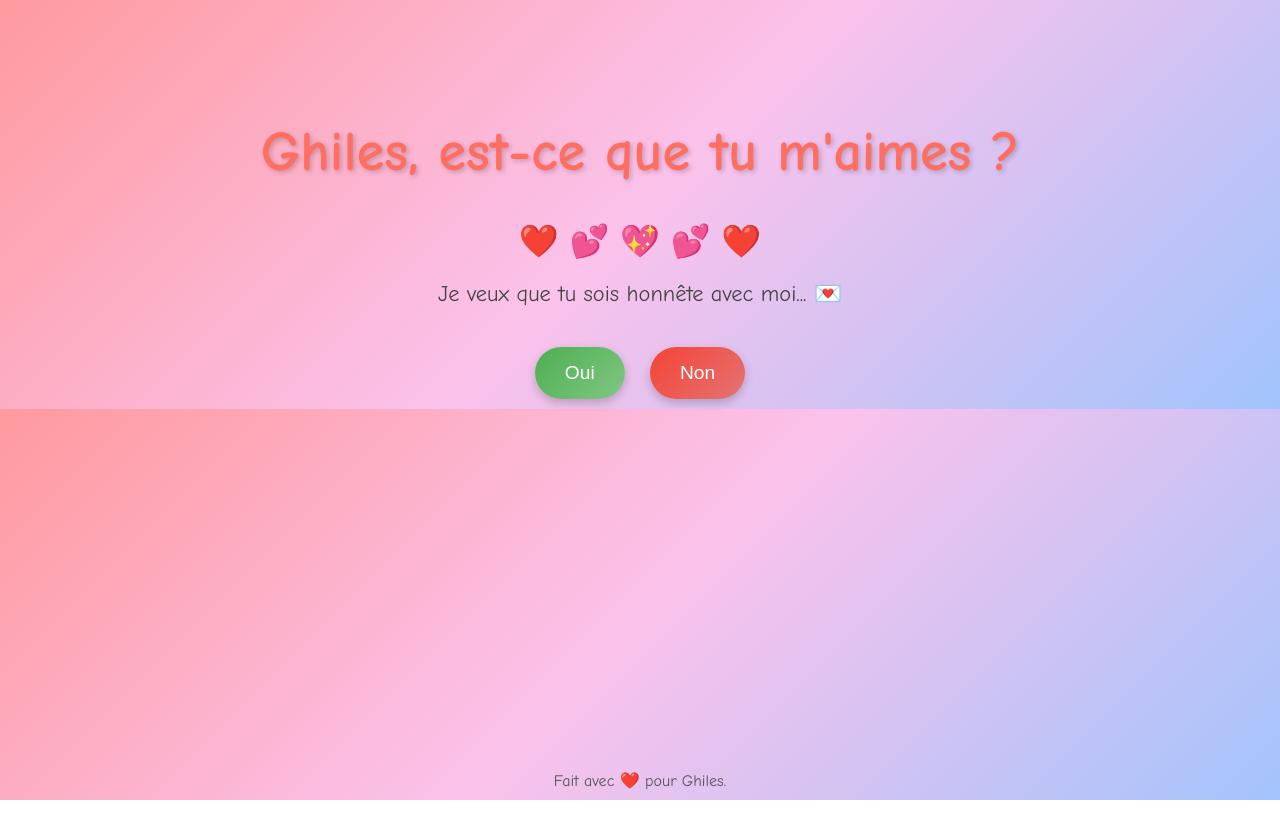
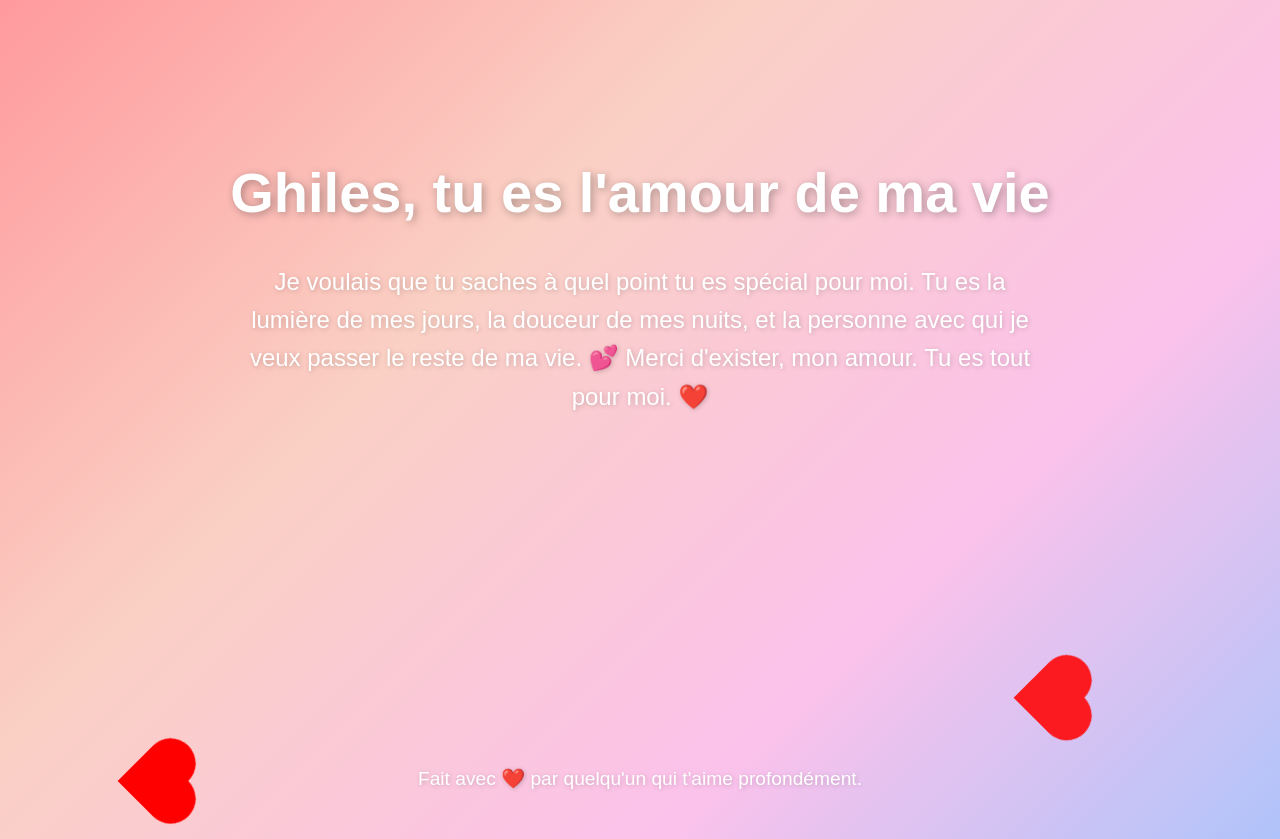
Before and after one commit to SaraLyna/Site-romantique, a plain HTML site: page index.html in a window 1280 px wide. Shown: the top 839 px of the page. Before the commit the page ends 800 px from the top, so only its background shows below. Drawn offline with Linux system fonts and the light colour scheme.

Commit message:
Update index.html

```diff
--- a/index.html
+++ b/index.html
@@ -3,79 +3,114 @@
 <head>
     <meta charset="UTF-8">
     <meta name="viewport" content="width=device-width, initial-scale=1.0">
-    <title>Ghiles, est-ce que tu m'aimes ?</title>
+    <title>À l'amour de ma vie, Ghiles</title>
     <style>
         body {
-            font-family: 'Comic Sans MS', cursive, sans-serif;
-            text-align: center;
-            background: linear-gradient(135deg, #ff9a9e, #fbc2eb, #a1c4fd);
-            color: #333;
+            font-family: 'Poppins', sans-serif;
             margin: 0;
             padding: 0;
+            background: linear-gradient(135deg, #ff9a9e, #fad0c4, #fbc2eb, #a1c4fd);
+            animation: gradient 10s ease infinite;
+            height: 100vh;
+            overflow: hidden;
+            color: white;
+            text-align: center;
         }
+
+        @keyframes gradient {
+            0% { background-position: 0% 50%; }
+            50% { background-position: 100% 50%; }
+            100% { background-position: 0% 50%; }
+        }
+
         h1 {
-            margin-top: 15vh;
             font-size: 3.5em;
-            color: #ff6f61;
-            text-shadow: 2px 2px 5px rgba(0, 0, 0, 0.2);
+            margin-top: 20vh;
+            text-shadow: 2px 2px 8px rgba(0, 0, 0, 0.3);
         }
+
         p {
-            font-size: 1.4em;
-            margin: 20px 0;
-            color: #444;
+            font-size: 1.5em;
+            margin: 20px auto;
+            max-width: 800px;
+            line-height: 1.6;
+            text-shadow: 1px 1px 5px rgba(0, 0, 0, 0.2);
         }
-        .hearts {
-            font-size: 2em;
-            color: #ff6f61;
+
+        .hearts-container {
+            position: relative;
+            height: 50vh;
+            overflow: hidden;
         }
-        .buttons {
-            margin-top: 30px;
+
+        .heart {
+            position: absolute;
+            width: 50px;
+            height: 50px;
+            background: red;
+            opacity: 0.8;
+            transform: rotate(45deg);
+            animation: float 7s infinite ease-in-out;
         }
-        button {
-            font-size: 1.2em;
-            padding: 15px 30px;
-            margin: 10px;
-            border: none;
-            border-radius: 50px;
-            cursor: pointer;
-            color: white;
-            background: linear-gradient(135deg, #f857a6, #ff5858);
-            box-shadow: 0 4px 10px rgba(0, 0, 0, 0.2);
-            transition: transform 0.3s ease, box-shadow 0.3s ease;
+
+        .heart::before, .heart::after {
+            content: "";
+            position: absolute;
+            width: 50px;
+            height: 50px;
+            background: red;
+            border-radius: 50%;
         }
-        button:hover {
-            transform: scale(1.1);
-            box-shadow: 0 6px 15px rgba(0, 0, 0, 0.3);
+
+        .heart::before {
+            top: -25px;
+            left: 0;
         }
-        button:active {
-            transform: scale(1);
-            box-shadow: 0 3px 7px rgba(0, 0, 0, 0.3);
+
+        .heart::after {
+            left: 25px;
+            top: 0;
         }
+
+        @keyframes float {
+            0% {
+                transform: translateY(0) rotate(45deg);
+                opacity: 1;
+            }
+            100% {
+                transform: translateY(-800px) rotate(45deg);
+                opacity: 0;
+            }
+        }
+
         footer {
             position: absolute;
             bottom: 10px;
             width: 100%;
-            font-size: 1em;
-            color: #555;
-        }
-        .yes {
-            background: linear-gradient(135deg, #4caf50, #81c784);
-        }
-        .no {
-            background: linear-gradient(135deg, #f44336, #e57373);
+            font-size: 1.2em;
+            color: #fefefe;
+            text-shadow: 1px 1px 5px rgba(0, 0, 0, 0.2);
         }
     </style>
 </head>
 <body>
-    <h1>Ghiles, est-ce que tu m'aimes ?</h1>
-    <div class="hearts">❤️ 💕 💖 💕 ❤️</div>
-    <p>Je veux que tu sois honnête avec moi... 💌</p>
-    <div class="buttons">
-        <button class="yes" onclick="alert('Moi aussi Ghiles, je t’aime tellement ! ❤️')">Oui</button>
-        <button class="no" onclick="alert('Oh... c’est triste 😢 Mais je t’aimerai toujours.')">Non</button>
+    <h1>Ghiles, tu es l'amour de ma vie</h1>
+    <p>Je voulais que tu saches à quel point tu es spécial pour moi.
+        Tu es la lumière de mes jours, la douceur de mes nuits, et la personne avec qui je veux passer le reste de ma vie. 💕
+        Merci d'exister, mon amour. Tu es tout pour moi. ❤️
+    </p>
+
+    <div class="hearts-container">
+        <!-- Générer des cœurs aléatoires -->
+        <div class="heart" style="top: 80%; left: 10%; animation-duration: 5s;"></div>
+        <div class="heart" style="top: 70%; left: 20%; animation-duration: 7s;"></div>
+        <div class="heart" style="top: 60%; left: 50%; animation-duration: 6s;"></div>
+        <div class="heart" style="top: 90%; left: 70%; animation-duration: 8s;"></div>
+        <div class="heart" style="top: 85%; left: 80%; animation-duration: 4s;"></div>
     </div>
+
     <footer>
-        Fait avec ❤️ pour Ghiles.
+        Fait avec ❤️ par quelqu'un qui t'aime profondément.
     </footer>
 </body>
 </html>
```
